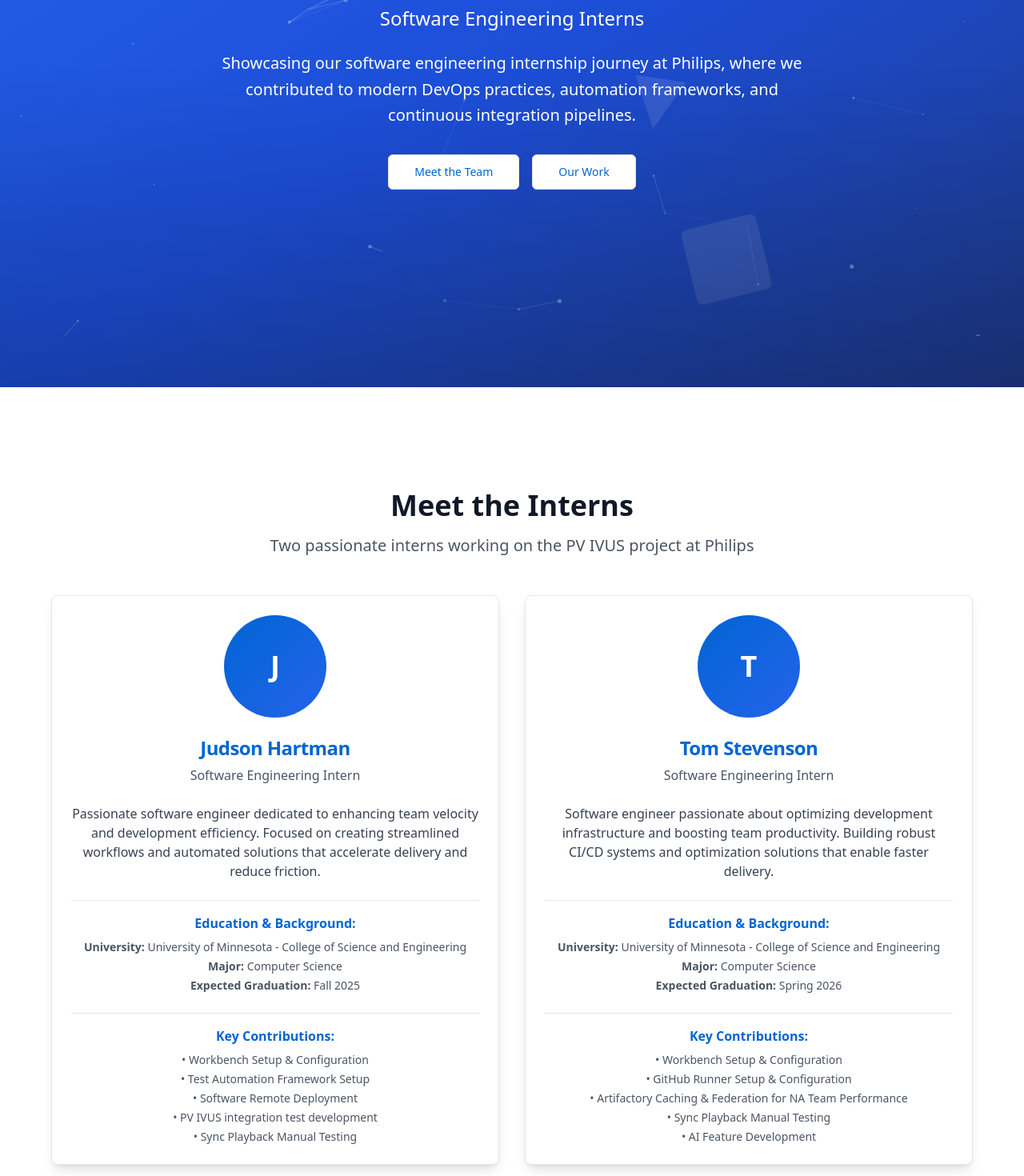
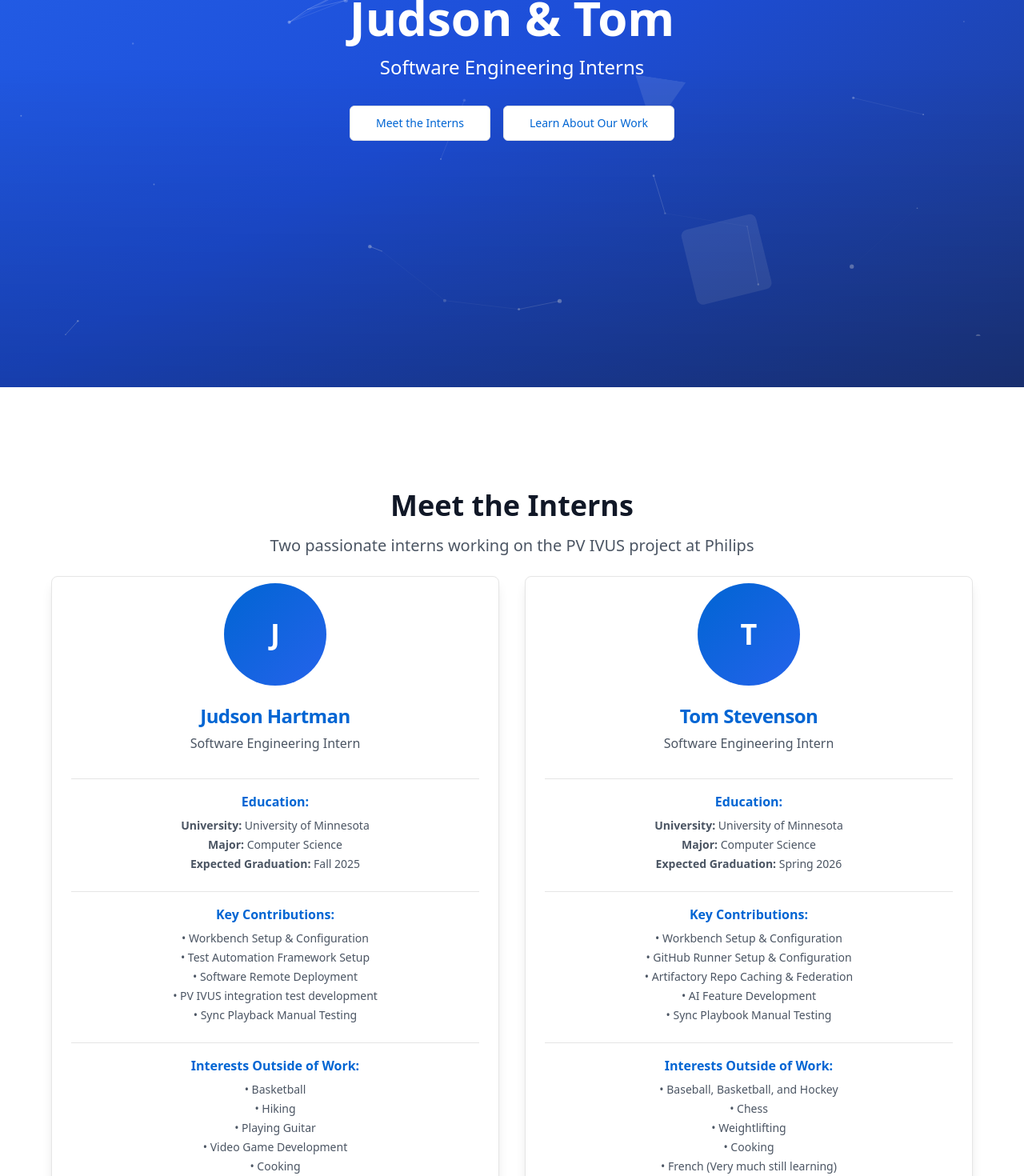
Before and after one commit to TomStevenson1/intern-demo, a React (Create React App) app: page / in a window 1280 px wide. Shown: the part 380-1850 px from the top of the page at 80% size. Built offline with nearby package versions, Linux system fonts and the light colour scheme.

Commit message:
Remove header fluff and mod about.tsx

```diff
--- a/src/components/sections/About.tsx
+++ b/src/components/sections/About.tsx
@@ -5,7 +5,7 @@
   return (
     <section id="about" className="section-padding bg-white pt-20 pb-20 md:pt-32 md:pb-32">
       <div className="container-desktop">
-        <div className="text-center mb-12">
+        <div className="text-center mb-6">
           <h2 className="text-4xl font-bold text-gray-900 mb-4">Meet the Interns</h2>
           <p className="text-xl text-gray-600 max-w-2xl mx-auto">
             Two passionate interns working on the PV IVUS project at Philips
@@ -15,7 +15,7 @@
         <div className="grid grid-cols-1 lg:grid-cols-2 gap-8 max-w-6xl mx-auto">
           {/* Judson's Bio */}
           <Card className="h-full shadow-lg hover:shadow-xl transition-shadow">
-            <CardHeader className="text-center">
+            <CardHeader className="text-center p-2">
               <div className="w-32 h-32 bg-gradient-to-br from-primary to-blue-600 rounded-full mx-auto mb-4 flex items-center justify-center">
                 <span className="text-4xl font-bold text-white">J</span>
               </div>
@@ -23,16 +23,10 @@
               <p className="text-gray-600">Software Engineering Intern</p>
             </CardHeader>
             <CardContent className="text-center">
-              <p className="text-gray-700 mb-6">
-                Passionate software engineer dedicated to enhancing team velocity and
-                development efficiency. Focused on creating streamlined workflows and
-                automated solutions that accelerate delivery and reduce friction.
-              </p>
-
               <div className="mt-6 pt-4 border-t">
-                <h4 className="font-semibold text-primary mb-2">Education & Background:</h4>
+                <h4 className="font-semibold text-primary mb-2">Education:</h4>
                 <div className="text-sm text-gray-600 space-y-1">
-                  <p><strong>University:</strong> University of Minnesota - College of Science and Engineering</p>
+                  <p><strong>University:</strong> University of Minnesota</p>
                   <p><strong>Major:</strong> Computer Science</p>
                   <p><strong>Expected Graduation:</strong> Fall 2025</p>
                 </div>
@@ -48,12 +42,23 @@
                   <li>• Sync Playback Manual Testing</li>
                 </ul>
               </div>
+
+              <div className="mt-6 pt-4 border-t space-y-2">
+                <h4 className="font-semibold text-primary">Interests Outside of Work:</h4>
+                <ul className="text-sm text-gray-600 space-y-1">
+                  <li>• Basketball</li>
+                  <li>• Hiking</li>
+                  <li>• Playing Guitar</li>
+                  <li>• Video Game Development</li>
+                  <li>• Cooking</li>
+                </ul>
+              </div>
             </CardContent>
           </Card>
 
           {/* Tom's Bio */}
           <Card className="h-full shadow-lg hover:shadow-xl transition-shadow">
-            <CardHeader className="text-center">
+            <CardHeader className="text-center p-2">
               <div className="w-32 h-32 bg-gradient-to-br from-primary to-blue-600 rounded-full mx-auto mb-4 flex items-center justify-center">
                 <span className="text-4xl font-bold text-white">T</span>
               </div>
@@ -61,16 +66,10 @@
               <p className="text-gray-600">Software Engineering Intern</p>
             </CardHeader>
             <CardContent className="text-center">
-              <p className="text-gray-700 mb-6">
-                Software engineer passionate about optimizing development infrastructure and
-                boosting team productivity. Building robust CI/CD systems and
-                optimization solutions that enable faster delivery.
-              </p>
-
               <div className="mt-6 pt-4 border-t">
-                <h4 className="font-semibold text-primary mb-2">Education & Background:</h4>
+                <h4 className="font-semibold text-primary mb-2">Education:</h4>
                 <div className="text-sm text-gray-600 space-y-1">
-                  <p><strong>University:</strong>  University of Minnesota - College of Science and Engineering</p>
+                  <p><strong>University:</strong> University of Minnesota</p>
                   <p><strong>Major:</strong> Computer Science</p>
                   <p><strong>Expected Graduation:</strong> Spring 2026</p>
                 </div>
@@ -81,9 +80,20 @@
                 <ul className="text-sm text-gray-600 space-y-1">
                   <li>• Workbench Setup & Configuration</li>
                   <li>• GitHub Runner Setup & Configuration</li>
-                  <li>• Artifactory Caching & Federation for NA Team Performance</li>
-                  <li>• Sync Playback Manual Testing</li>
+                  <li>• Artifactory Repo Caching & Federation</li>
                   <li>• AI Feature Development</li>
+                  <li>• Sync Playbook Manual Testing</li>
+                </ul>
+              </div>
+
+              <div className="mt-6 pt-4 border-t space-y-2">
+                <h4 className="font-semibold text-primary">Interests Outside of Work:</h4>
+                <ul className="text-sm text-gray-600 space-y-1">
+                  <li>• Baseball, Basketball, and Hockey</li>
+                  <li>• Chess</li>
+                  <li>• Weightlifting</li>
+                  <li>• Cooking</li>
+                  <li>• French (Very much still learning)</li>
                 </ul>
               </div>
             </CardContent>
--- a/src/components/sections/Header.tsx
+++ b/src/components/sections/Header.tsx
@@ -43,15 +43,7 @@
           >
             Software Engineering Interns
           </motion.h2>
-          <motion.p
-            className="text-xl max-w-3xl mx-auto leading-relaxed"
-            initial={{ opacity: 0, y: 15 }}
-            animate={{ opacity: 1, y: 0 }}
-            transition={{ duration: 0.8, delay: 0.8 }}
-          >
-            Showcasing our software engineering internship journey at Philips, where we contributed to
-            modern DevOps practices, automation frameworks, and continuous integration pipelines.
-          </motion.p>
+
         </motion.div>
 
         <motion.div
@@ -66,7 +58,7 @@
             className="bg-white text-primary hover:bg-gray-100 transition-colors duration-300"
             onClick={() => scrollToSection('about')}
           >
-            Meet the Team
+            Meet the Interns
           </Button>
           <Button
             variant="outline"
@@ -74,7 +66,7 @@
             className="bg-white text-primary hover:bg-gray-100 transition-colors duration-300"
             onClick={() => scrollToSection('timeline')}
           >
-            Our Work
+            Learn About Our Work
           </Button>
         </motion.div>
       </motion.div>
```
Also changed, not shown: 1 other file (tests, documents, lock files or other folders).
